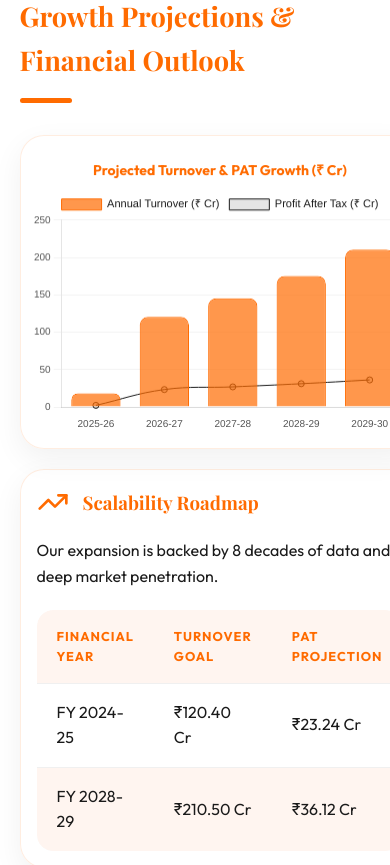
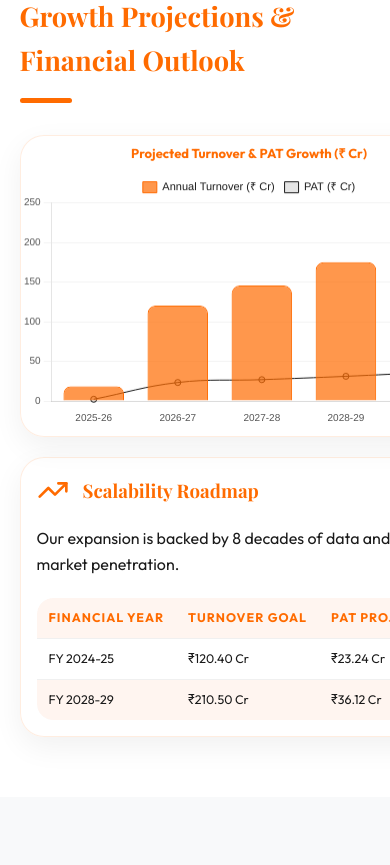
Before and after one commit to Gopika2812/NRThangamaligai, a React (Vite) app: page / in a window 390 px wide. Shown: the part 5560-6425 px from the top of the page. Built offline with nearby package versions, Linux system fonts and the light colour scheme.

Commit message:
charts commit

```diff
--- a/src/components/FinancialCharts.jsx
+++ b/src/components/FinancialCharts.jsx
@@ -27,6 +27,15 @@ ChartJS.register(
   Legend
 );
 
+/* ─── Scroll wrapper: allows horizontal scroll on mobile ─── */
+const ChartScrollWrapper = ({ children, minWidth = 420 }) => (
+  <div style={{ width: '100%', overflowX: 'auto', WebkitOverflowScrolling: 'touch' }}>
+    <div style={{ minWidth, height: '280px', position: 'relative' }}>
+      {children}
+    </div>
+  </div>
+);
+
 export const GrowthChart = () => {
   const options = {
     responsive: true,
@@ -34,13 +43,14 @@ export const GrowthChart = () => {
     plugins: {
       legend: {
         position: 'top',
-        labels: { color: '#1a1a1a', font: { size: 11 } }
+        labels: { color: '#1a1a1a', font: { size: 11 }, boxWidth: 14 }
       },
       title: {
         display: true,
         text: 'Projected Turnover & PAT Growth (₹ Cr)',
         color: '#FF6B00',
-        font: { size: 14, family: 'Outfit' }
+        font: { size: 13, family: 'Outfit' },
+        padding: { bottom: 10 }
       },
     },
     scales: {
@@ -67,8 +77,9 @@ export const GrowthChart = () => {
         borderColor: '#FF6B00',
         borderWidth: 1,
         borderRadius: 8,
-    },  {
-        label: 'Profit After Tax (₹ Cr)',
+      },
+      {
+        label: 'PAT (₹ Cr)',
         data: [2.10, 23.24, 26.85, 31.08, 36.12],
         backgroundColor: 'rgba(0, 0, 0, 0.1)',
         borderColor: '#1a1a1a',
@@ -80,9 +91,9 @@ export const GrowthChart = () => {
   };
 
   return (
-    <div style={{ width: '100%', height: '280px', position: 'relative' }}>
+    <ChartScrollWrapper minWidth={420}>
       <Bar options={options} data={data} />
-    </div>
+    </ChartScrollWrapper>
   );
 };
 
@@ -93,38 +104,55 @@ export const UseOfFundsChart = () => {
     plugins: {
       legend: {
         position: 'bottom',
-        labels: { color: '#1a1a1a', font: { size: 11 } }
+        labels: { color: '#1a1a1a', font: { size: 10 }, boxWidth: 12 }
       },
       title: {
         display: true,
-        text: 'Strategic Capital Allocation',
+        text: 'Capital Allocation Breakdown',
         color: '#FF6B00',
-        font: { size: 14, family: 'Outfit' }
+        font: { size: 13, family: 'Outfit' },
+        padding: { bottom: 10 }
       },
     },
+    scales: {
+      y: {
+        ticks: { color: '#555555', font: { size: 10 } },
+        grid: { color: 'rgba(0,0,0,0.05)' }
+      },
+      x: {
+        ticks: {
+          color: '#555555',
+          font: { size: 9 },
+          maxRotation: 30,
+          minRotation: 0
+        },
+        grid: { display: false }
+      }
+    }
   };
 
   const data = {
-    labels: ['Inventory Acquisition', 'Store Expansion', 'Tech & Marketing', 'Working Capital'],
+    labels: ['Inventory', 'Store Expansion', 'Tech & Mktg', 'Working Capital'],
     datasets: [
       {
         label: 'Allocation %',
         data: [65, 20, 10, 5],
         backgroundColor: [
-          'rgba(255, 107, 0, 0.8)',
-          'rgba(255, 158, 102, 0.8)',
+          'rgba(255, 107, 0, 0.85)',
+          'rgba(255, 158, 102, 0.85)',
           'rgba(26, 26, 26, 0.8)',
-          'rgba(102, 102, 102, 0.8)',
+          'rgba(120, 120, 120, 0.7)',
         ],
         borderColor: '#fff',
         borderWidth: 2,
+        borderRadius: 6,
       },
     ],
   };
 
   return (
-    <div style={{ width: '100%', height: '280px', position: 'relative' }}>
+    <ChartScrollWrapper minWidth={340}>
       <Bar options={options} data={data} />
-    </div>
+    </ChartScrollWrapper>
   );
 };
--- a/src/index.css
+++ b/src/index.css
@@ -667,6 +667,7 @@ th {
   text-transform: uppercase;
   font-size: 0.8rem;
   letter-spacing: 1px;
+  white-space: nowrap; /* prevent header text from wrapping */
 }
 
 tr:last-child td { border-bottom: none; }
@@ -973,10 +974,22 @@ tr:last-child td { border-bottom: none; }
   /* Very small screens — reduce section padding */
   section { padding: 60px 5%; }
 
-  /* Charts on very small android screens */
-  .chart-container {
-    min-height: 220px;
-    padding: 0;
+  /* Chart card — no padding so chart fills full width */
+  .glass-card.chart-container {
+    padding: 10px 0;
+  }
+
+  /* Chart scroll wrapper on small android screens */
+  .chart-scroll-mobile {
+    overflow-x: auto;
+    -webkit-overflow-scrolling: touch;
+    width: 100%;
+  }
+
+  /* Table tighter padding on small screens */
+  th, td {
+    padding: 10px 12px;
+    font-size: 0.78rem;
   }
 
   .glass-card {
```
Lines whose indentation alone changed are shown as unchanged.
